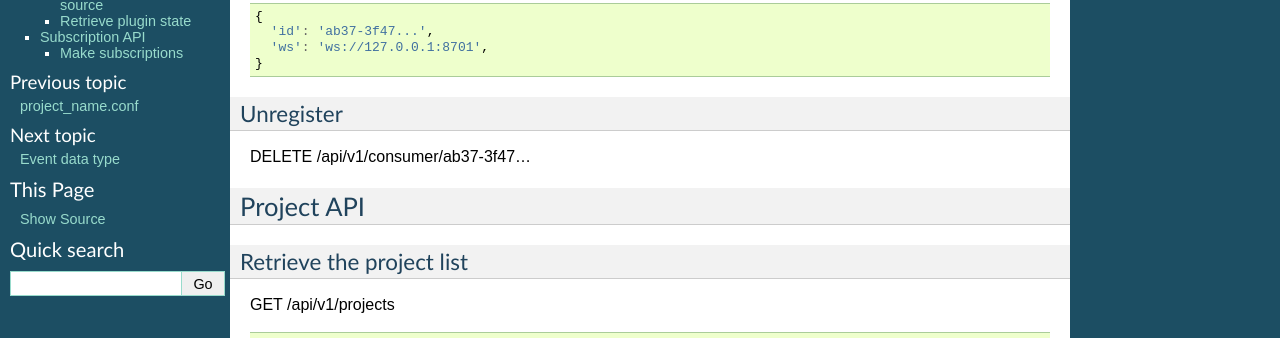
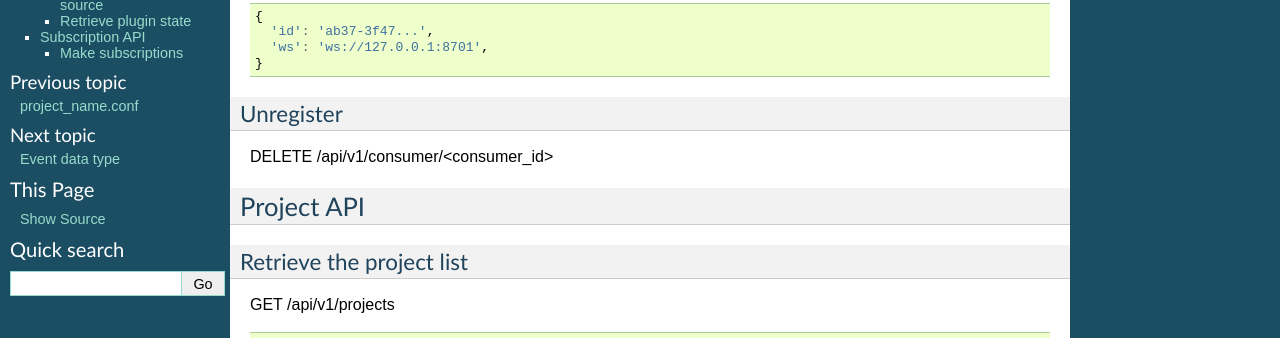
Before and after one commit to nilp0inter/geoffrey, a Sphinx documentation site: the page built from docs/api.rst, in a window 1280 px wide and 1400 px high. Shown: the part 237-575 px from the top of the window. Built offline with Sphinx 7.4.7, drawn with Linux system fonts in a browser that asks for light colours; some of the changed text lies outside the part shown.

Commit message:
Parameter consistency.

```diff
--- a/docs/api.rst
+++ b/docs/api.rst
@@ -20,7 +20,7 @@ POST /api/v1/consumer
 Unregister
 ~~~~~~~~~~
 
-DELETE /api/v1/consumer/ab37-3f47...
+DELETE /api/v1/consumer/<consumer_id>
 
 
 Project API
@@ -90,7 +90,7 @@ Subscription API
 Make subscriptions
 ~~~~~~~~~~~~~~~~~~
 
-POST /api/v1/subscription/ab37-3f47...
+POST /api/v1/subscription/<consumer_id>
 
 .. code-block:: javascript
 
```
